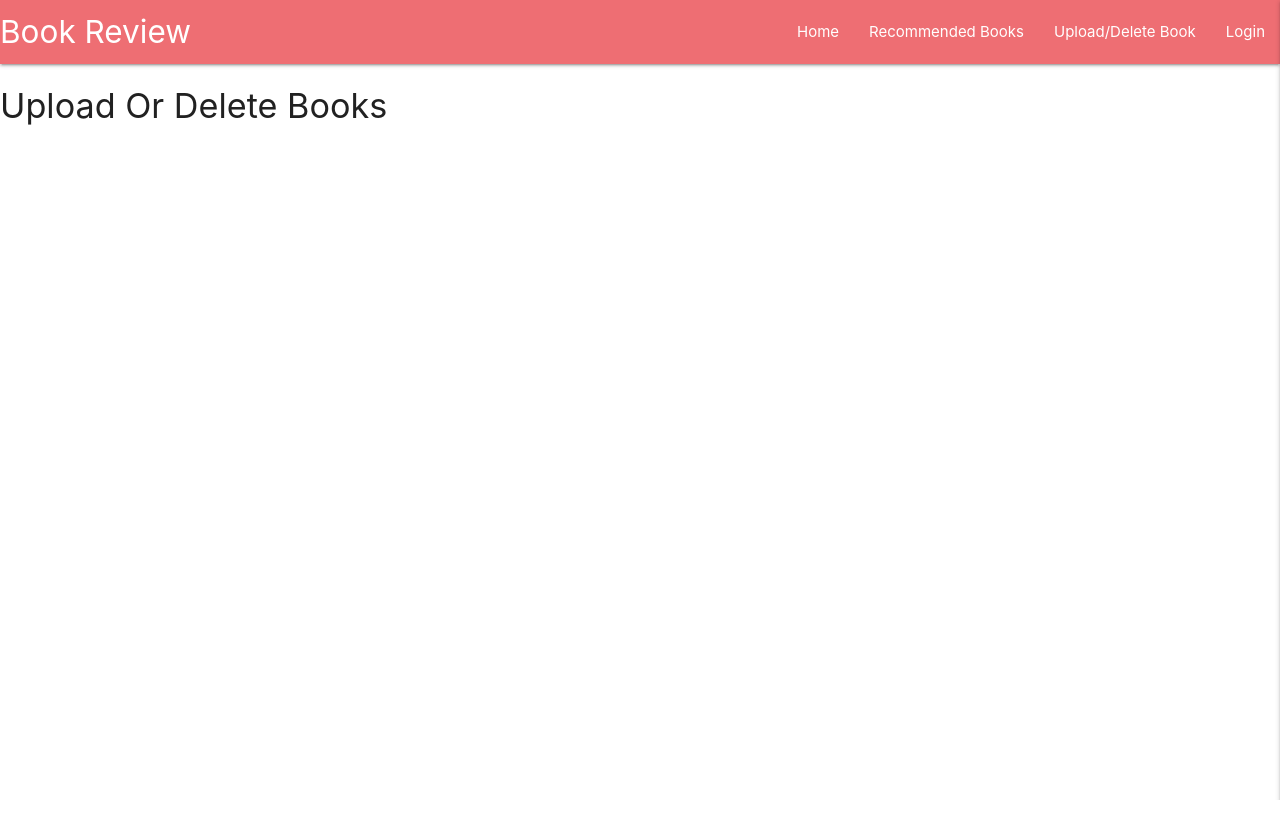
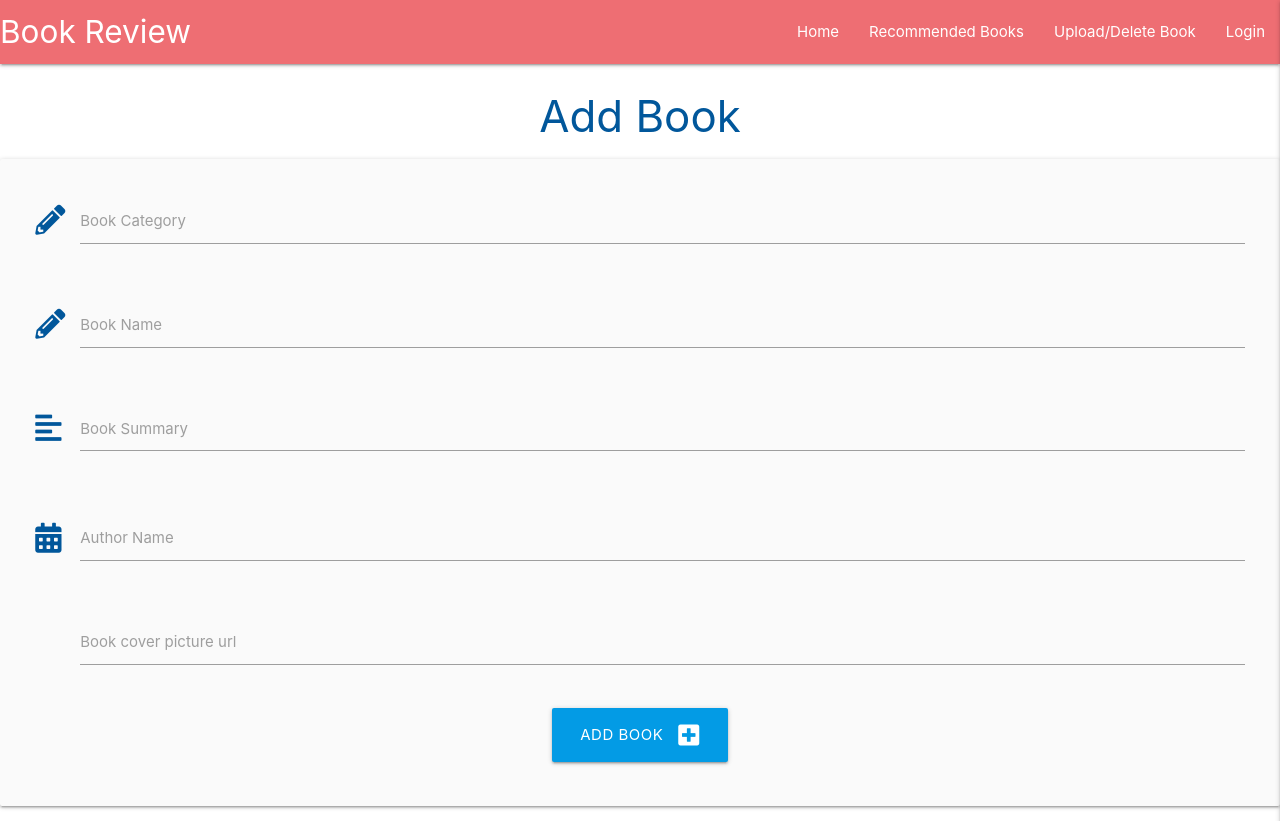
Before and after one commit to Code-Institute-Submissions/djmolloy57-proj_book_MayResub, a Flask app: page /add_or_delete_bk in a window 1280 px wide. Before the commit the page ends 800 px from the top, so only its background shows below. Run offline with Flask 2, Linux system fonts and the light colour scheme; some libraries are stand-ins or nearby versions.

Commit message:
added form to add book site so user can fill out book details to upload form to database

```diff
--- a/app.py
+++ b/app.py
@@ -32,9 +32,46 @@ def get_tasks():
 def Recommended_bk():
     return render_template("recommended_books.html")
 
-@app.route("/add_or_delete_bk")
+@app.route("/add_or_delete_bk" ,methods=['GET', 'POST'])
 def add_or_delete_bk():
-    return render_template("upload_delete_books.html")
+
+    if request.method == "POST":
+
+        task = {
+            "Category": request.form.get("Category"),
+            "book_name": request.form.get("book_name"),
+            "book_summary": request.form.get("book_summary"),
+            "Author": request.form.get("Author"),
+            "book_cover": request.form.get("book_cover"),
+            "Number_of_Reviews": 0,
+            "review": ""
+        }
+        added_new_rec = mongo.db.tasks.insert_one(task)
+        if  added_new_rec:
+            try:
+
+                return Response(
+                    response= json.dumps(
+                        {"message":"added Book!!"}),
+                    status=200,
+                    mimetype="application/json"
+            )
+
+            except Exception as ex:
+                print("*********")
+                print(ex)
+                print("******")
+                return Response(
+                    response= json.dumps(
+                        {"message":"sorry cannot add record"}),
+                    status=500,
+                    mimetype="application/json"
+            )
+            return redirect(url_for("tasks"))
+
+    return render_template('upload_delete_books.html')
+
+
 
 #@app.route("/view_add_review/<name>")
 #def view_add_review(name):
--- a/templates/upload_delete_books.html
+++ b/templates/upload_delete_books.html
@@ -1,5 +1,63 @@
 {% extends "base.html" %}
+{% block content %}
 
-{% block content %}
-    <h4>Upload Or Delete Books</h4>
+    <h3 class="light-blue-text text-darken-4 center-align">Add Book</h3>
+
+    <div class="row card-panel grey lighten-5">
+        <form class="col s12" method="POST" action="{{ url_for('add_or_delete_bk') }}">
+            <!-- Book category -->
+			<div class="row">
+                <div class="input-field col s12">
+                    <i class="fas fa-pencil-alt prefix light-blue-text text-darken-4"></i>
+                    <input id="Category" name="Category" minlength="5" maxlength="50"
+                        type="text" class="validate" required>
+                    <label for="Category">Book Category</label>
+                </div>
+			</div>
+            <!-- Book Name -->
+            <div class="row">
+                <div class="input-field col s12">
+                    <i class="fas fa-pencil-alt prefix light-blue-text text-darken-4"></i>
+                    <input id="book_name" name="book_name" minlength="2" maxlength="50"
+                        type="text" class="validate" required>
+                    <label for="book_name">Book Name</label>
+                </div>
+            </div>
+            <!-- Book Summary -->
+            <div class="row">
+                <div class="input-field col s12">
+                    <i class="fas fa-align-left prefix light-blue-text text-darken-4"></i>
+                    <textarea id="book_summary" name="book_summary" minlength="5"
+                        maxlength="250" class="materialize-textarea validate" required></textarea>
+                    <label for="book_summary">Book Summary</label>
+                </div>
+            </div>
+            <!-- Author -->
+            <div class="row">
+                <div class="input-field col s12">
+                    <i class="fas fa-calendar-alt prefix light-blue-text text-darken-4"></i>
+                    <input id="Author" name="Author" type="text" required>
+                    <label for="Author">Author Name</label>
+                </div>
+            </div>
+            <!-- is urgent toggle -->
+			<div class="row">
+				<div class="input-field col s12">
+					<i class="prefix light-blue-text text-darken-4"></i>
+                    <input id="book_cover" name="book_cover" type="text" required>
+                    <label for="due_date">Book cover picture url</label>
+				</div>
+			</div>
+            <!-- submit button -->
+            <div class="row">
+                <div class="col s12 center-align">
+                    <button type="submit" class="btn-large light-blue darken-1 text-shadow">
+                        Add Book <i class="fas fa-plus-square right"></i>
+                    </button>
+                </div>
+            </div>
+        </form>
+    </div>
+
+
 {% endblock %}
```
